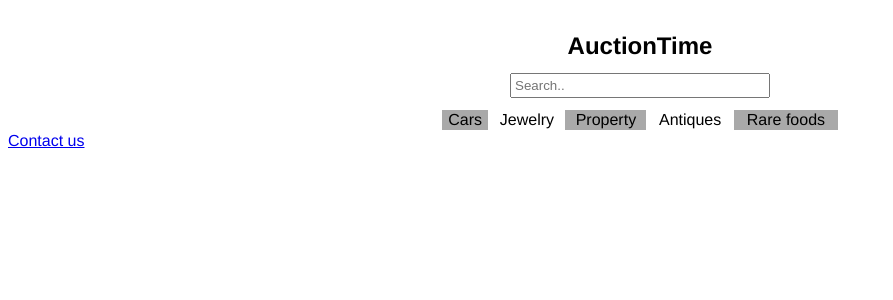
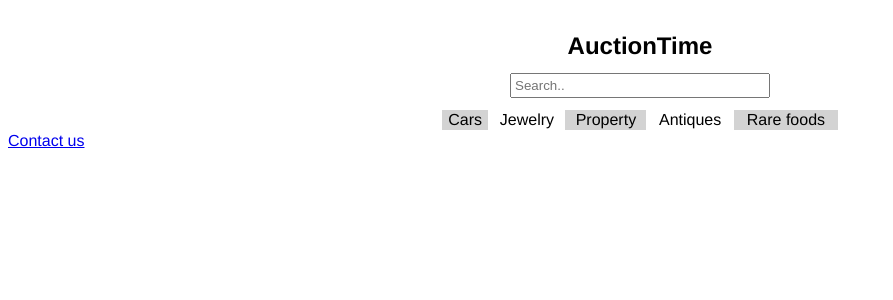
Before and after one commit to normangarder/Oksjoni-sait, a PHP site: page / in a window 1280 px wide. Shown: the part 139-439 px from the top of the page, without its empty margins (0-893 px from the left). Run offline with PHP 8.4, Linux system fonts and the light colour scheme.

Commit message:
Update styles.css

```diff
--- a/HTML/CSS/styles.css
+++ b/HTML/CSS/styles.css
@@ -45,7 +45,7 @@ table {
 	text-align: center;
 }
 td:nth-child(odd) {
-	background-color: darkgray;
+	background-color: lightgray;
 }
 footer {
 
```
